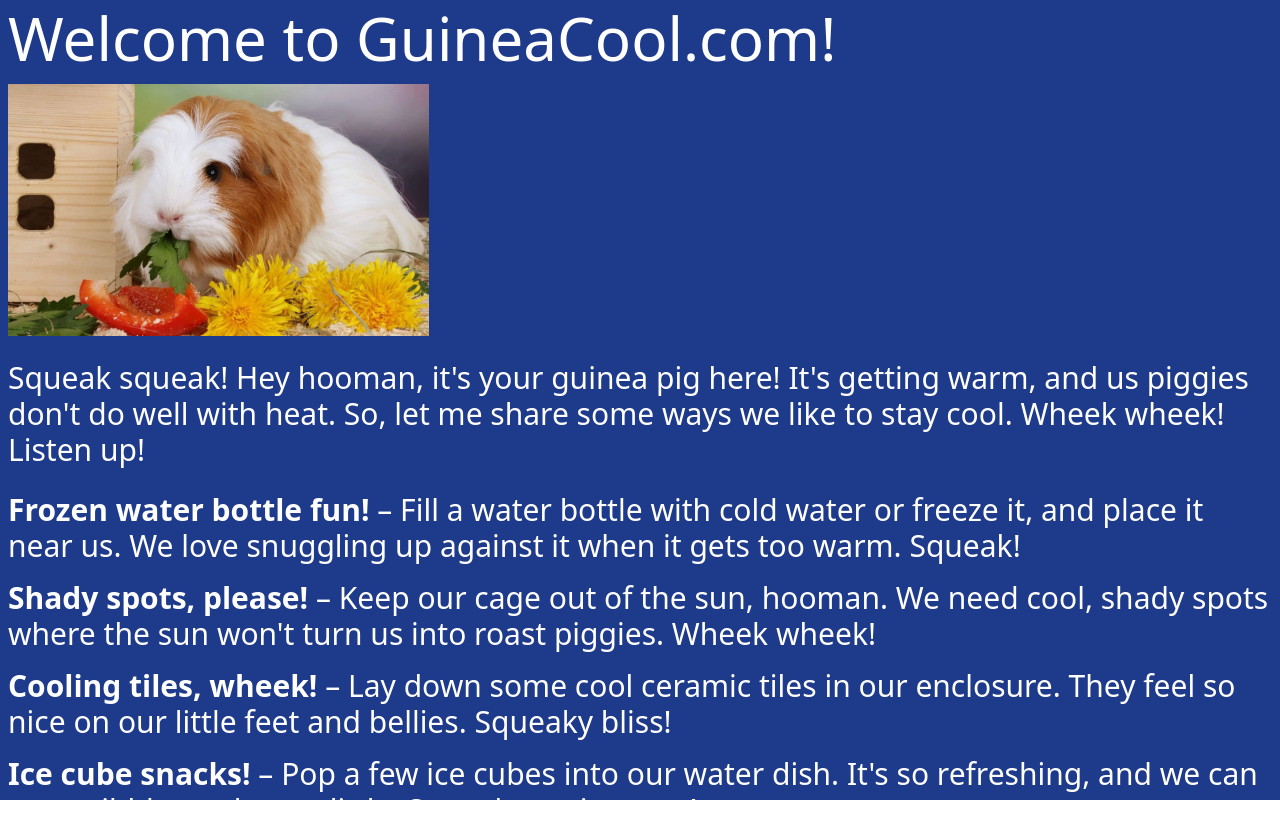
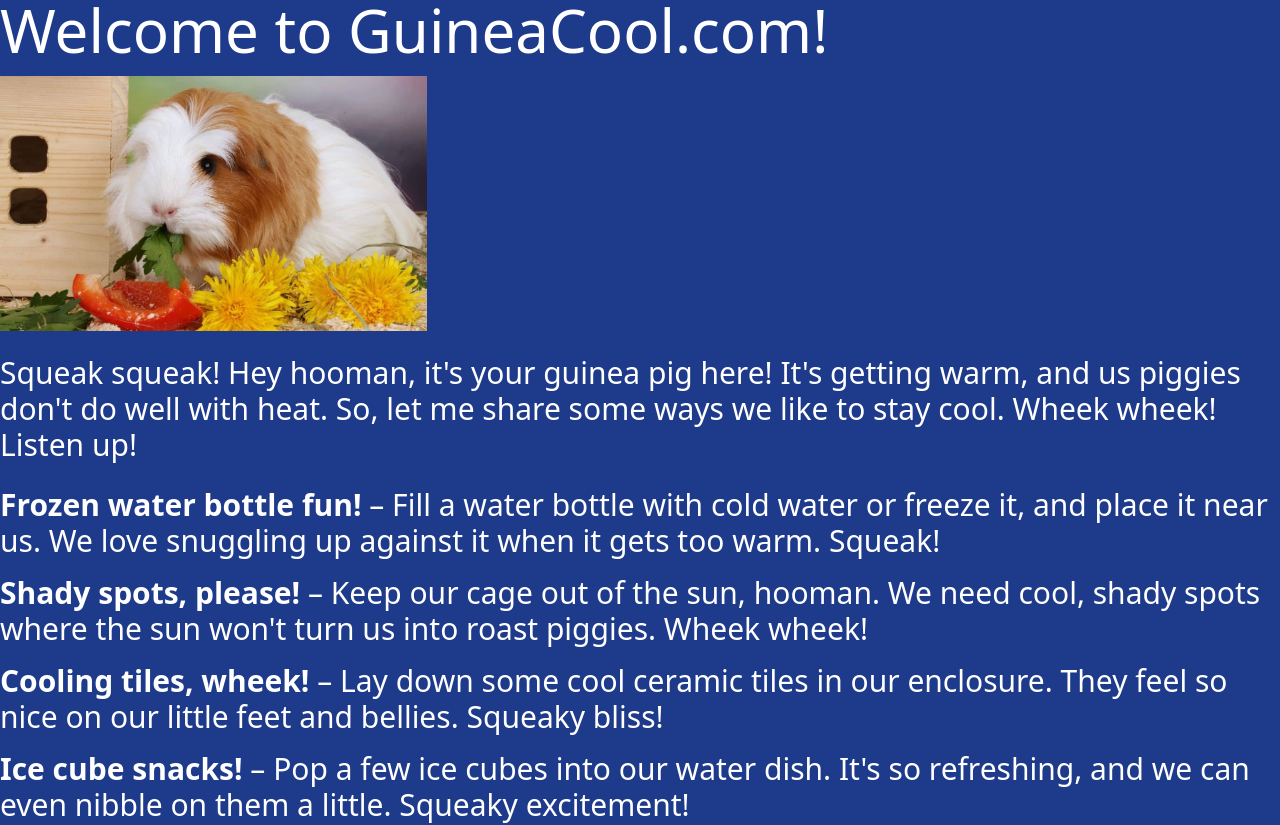
Before and after one commit to bry-an/guineacool, a SvelteKit app: page / in a window 1280 px wide. Shown: the top 825 px of the page. Built offline with nearby package versions, Linux system fonts and the light colour scheme.

Commit message:
fix background

```diff
--- a/src/routes/+page.svelte
+++ b/src/routes/+page.svelte
@@ -1,4 +1,4 @@
-<div style="height:100vh; padding: 0.5rem" class="bg-blue-900">
+<div style="min-h-[100vh]" class="bg-blue-900 min-h-[100vh]">
     <h1 class="text-6xl text-white mb-4">Welcome to GuineaCool.com!</h1>
 
     <img src="/guinea-pig-vegetables.jpg" class="w-1/3" alt="guinea pig eating vegetables" />
```
